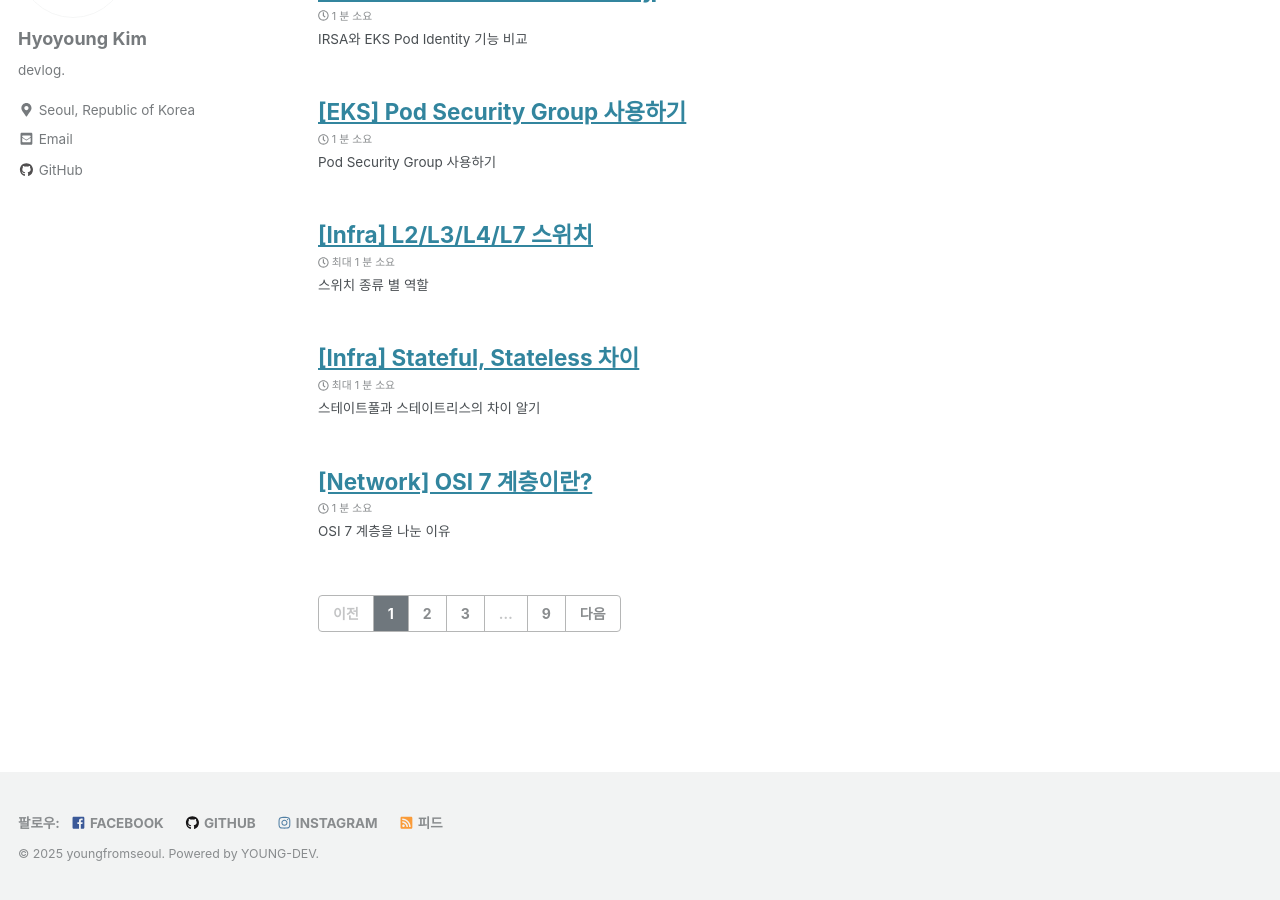
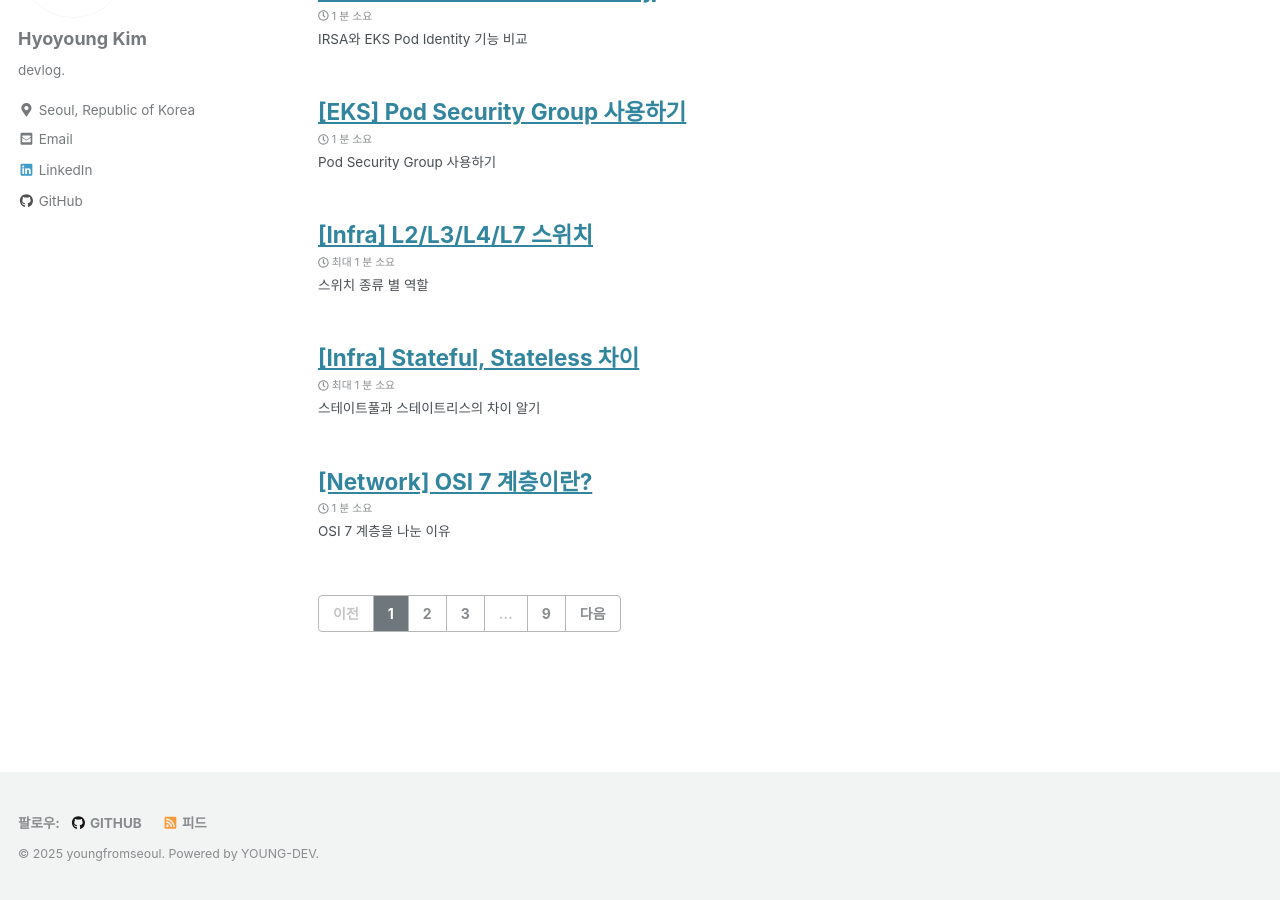
Before and after one commit to youngfromseoul/youngfromseoul.github.io, a Jekyll site: the page built from index.html, in a window 1280 px wide and 900 px high, scrolled down 183 px. Built offline with Jekyll 4.4.1, drawn with Linux system fonts in a browser that asks for light colours; cached includes are drawn as plain includes; nearby versions of some CDN libraries; some web fonts are replaced; library files that are not in the unit come from our copies; the list of posts is cut into pages by our own code; comment, search, counter and statistics services are not loaded; a style sheet for code colours, icons or effects is not loaded.

Commit message:
add linkedin

```diff
--- a/_config.yml
+++ b/_config.yml
@@ -106,9 +106,9 @@
     - label: "Website"
       icon: "fas fa-fw fa-link"
       #url: "https://young-dev.com"
-    - label: "Twitter"
-      icon: "fab fa-fw fa-twitter-square"
-      #url: "https://twitter.com/"
+    - label: "LinkedIn"
+      icon: "fab fa-fw fa-linkedin"
+      url: "https://www.linkedin.com/in/hyoyoung-k-0a50751b1/"
     - label: "Facebook"
       icon: "fab fa-fw fa-facebook-square"
       #url: ""
@@ -127,7 +127,7 @@
       # url:
     - label: "Facebook"
       icon: "fab fa-fw fa-facebook-square"
-      url: "https://www.facebook.com/jaden.brown.93"
+      #url: "https://www.facebook.com/jaden.brown.93"
     - label: "GitHub"
       icon: "fab fa-fw fa-github"
       url: "https://github.com/youngfromseoul"
@@ -139,7 +139,7 @@
       # url:
     - label: "Instagram"
       icon: "fab fa-fw fa-instagram"
-      url: "https://instagram.com/gnuoyoyh"
+      #url: "https://instagram.com/gnuoyoyh"
 
 
 # Reading Files
```
